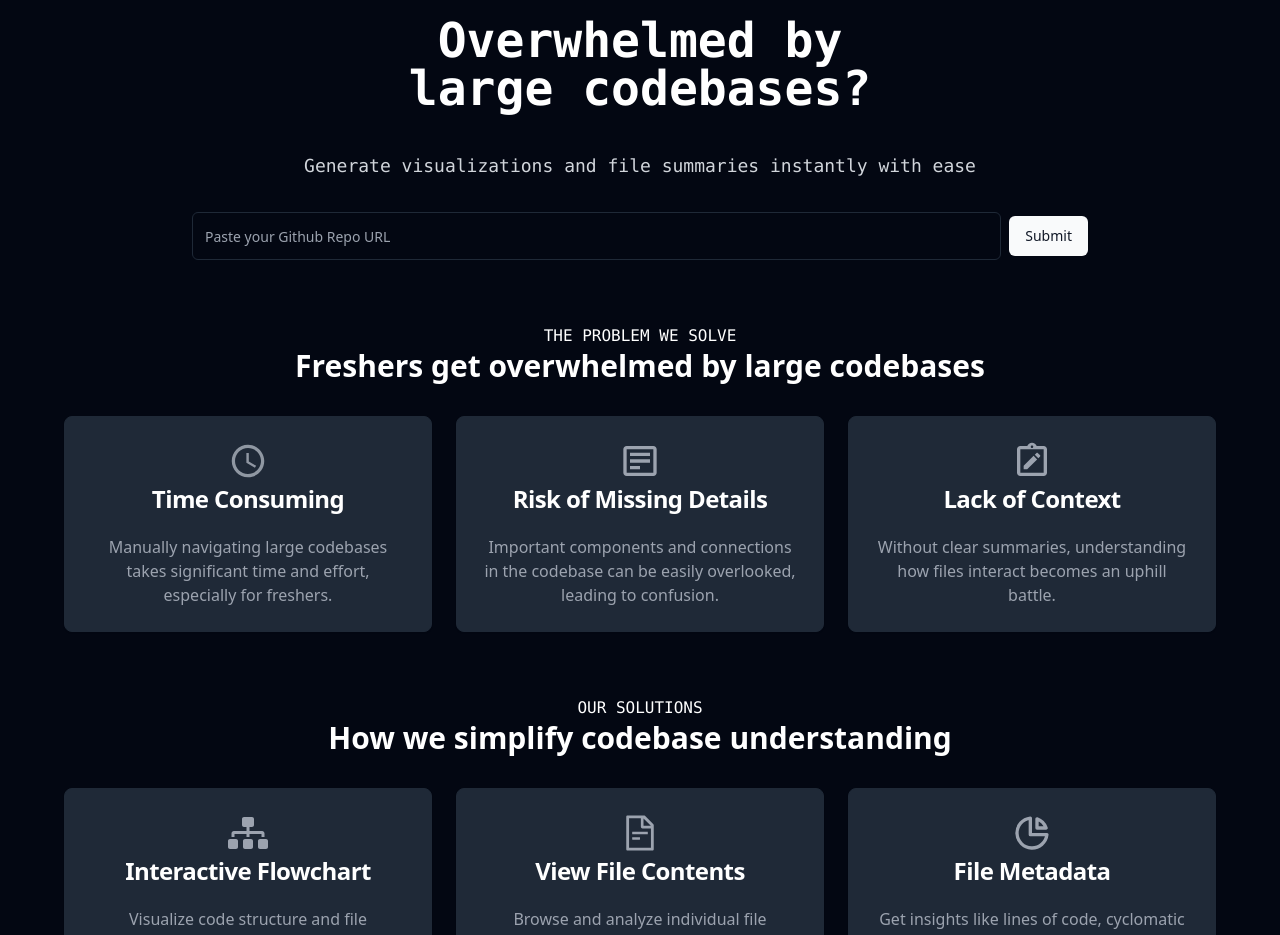
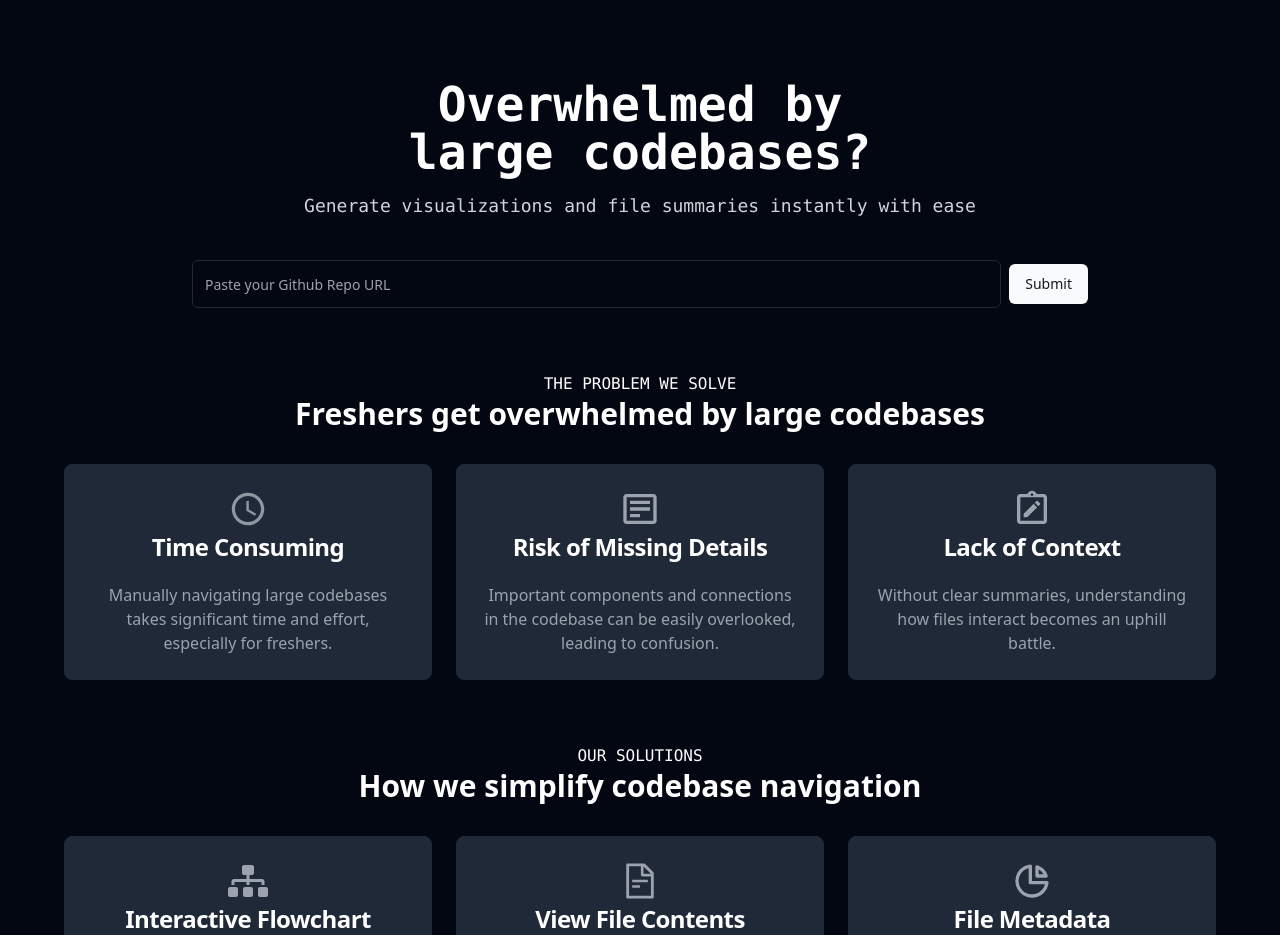
Before and after one commit to trustMeImDev/wbHackathon, a React (Vite) app in the folder frontend/: page /home in a window 1280 px wide. Shown: the top 935 px of the page. Built offline with nearby package versions, Linux system fonts and the light colour scheme.

Commit message:
refined home page

```diff
--- a/frontend/src/pages/Home.jsx
+++ b/frontend/src/pages/Home.jsx
@@ -12,16 +12,14 @@ import { HiOutlineChartPie } from "react-icons/hi";
 export const Home = () => {
     return (
         <>
-            <div className="flex flex-col items-center justify-center min-h-screen text-white p-4">
-                <div className="text-center">
-                    <div className="text-5xl font-extrabold mb-10 font-mono">
-                        <h1>Overwhelmed by</h1>
+            <div className="flex flex-col items-center justify-center min-h-screen text-white text-center">
+                    <div className="text-5xl font-extrabold mb-4 font-mono">
+                        <h1 className='mt-20'>Overwhelmed by</h1>
                         <h1>large codebases?</h1>
                     </div>
-                    <p className="text-lg text-gray-300 font-mono">
+                    <p className="text-lg text-gray-300 font-mono mb-2">
                         Generate visualizations and file summaries instantly with ease
                     </p>
-                </div>
                 <div className="w-full max-w-4xl">
                     <div className="flex w-full mt-8 max-w-4xl items-center space-x-2">
                         <Input type="repo-url" placeholder="Paste your Github Repo URL" />
@@ -77,7 +75,7 @@ export const Home = () => {
                 <div className="mt-16 w-full max-w-6xl text-center">
                     <h2 className="text-md font-mono">OUR SOLUTIONS</h2>
                     <h3 className="text-3xl font-semibold mb-8">
-                        How we simplify codebase understanding
+                        How we simplify codebase navigation
                     </h3>
 
                     <div className="grid grid-cols-1 md:grid-cols-3 gap-6">
@@ -88,7 +86,7 @@ export const Home = () => {
                             </CardHeader>
                             <CardContent>
                                 <p className="text-gray-400">
-                                    Visualize code structure and file dependencies through an interactive flowchart.
+                                    Visualize code structure and file dependencies through an interactive flowchart to grasp connections effortlessly.
                                 </p>
                             </CardContent>
                         </Card>
@@ -100,11 +98,10 @@ export const Home = () => {
                             </CardHeader>
                             <CardContent>
                                 <p className="text-gray-400">
-                                    Browse and analyze individual file contents directly from the flowchart.
+                                    Browse and analyze individual file contents directly from the visualization tool.
                                 </p>
                             </CardContent>
                         </Card>
-
 
                         <Card className="bg-gray-800 text-white">
                             <CardHeader>
@@ -117,6 +114,7 @@ export const Home = () => {
                                 </p>
                             </CardContent>
                         </Card>
+                        <p className='mb-8' />
                     </div>
                 </div>
             </div>
```
